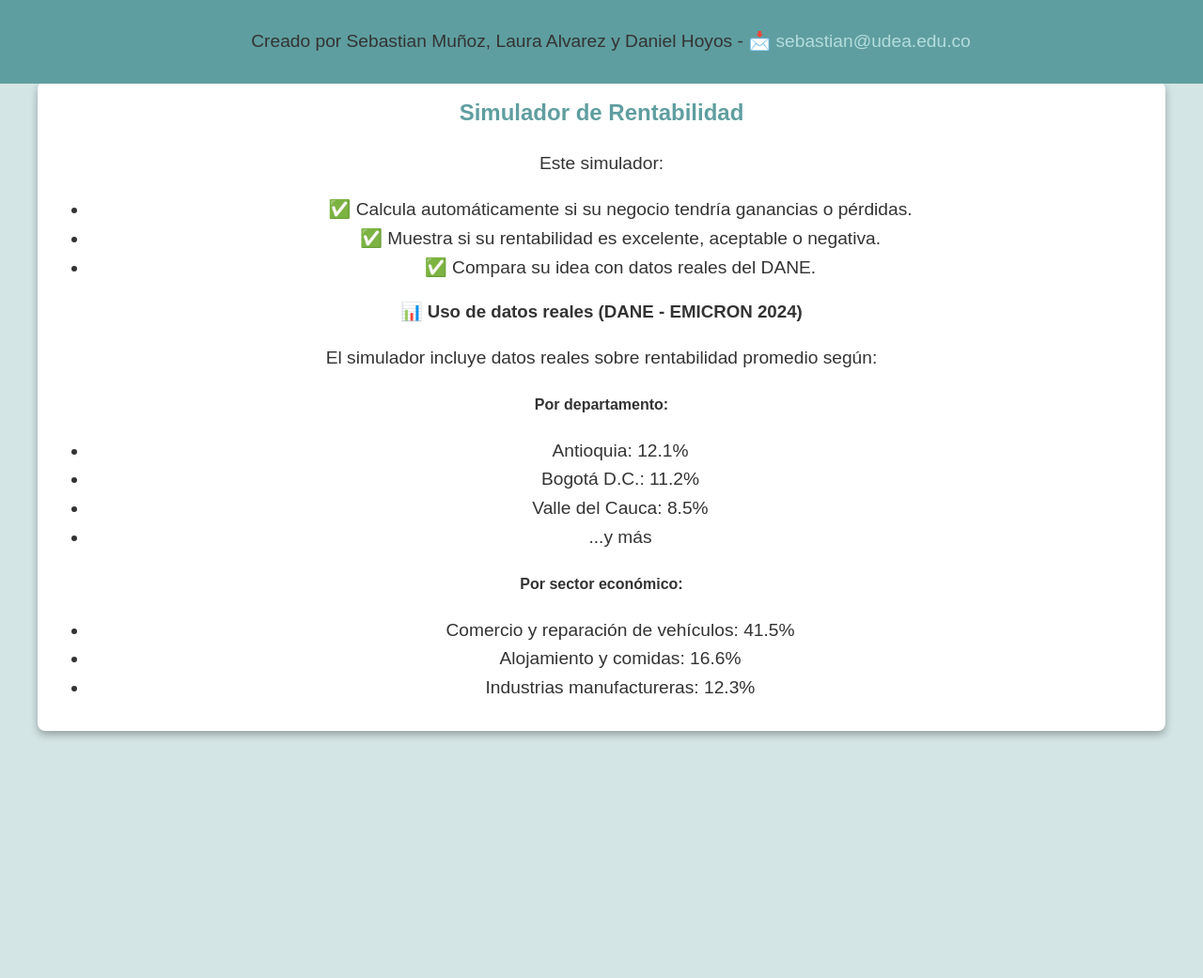
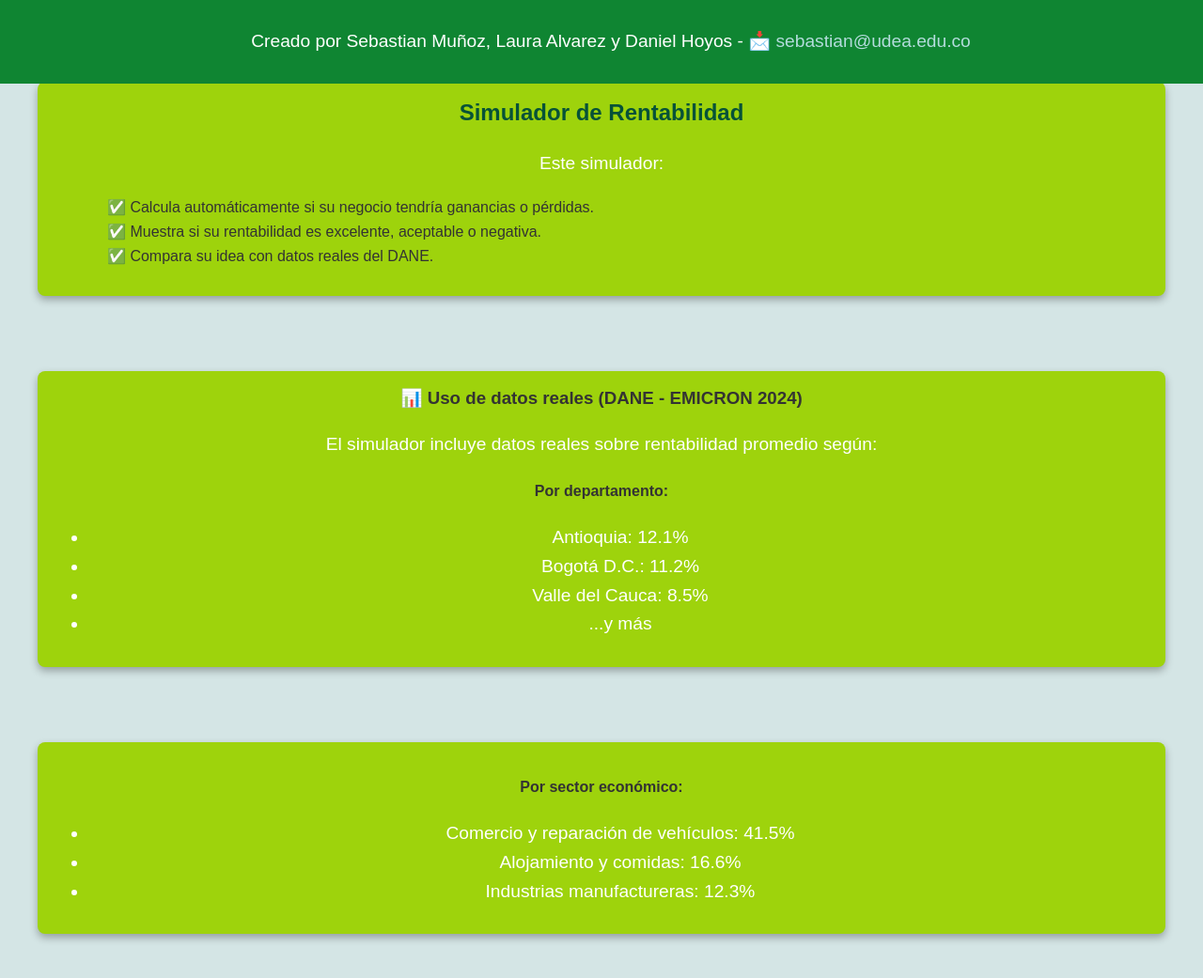
Before and after one commit to Monalisa330/BootcamU, a plain HTML site: page Proyecto2/index.html in a window 1280 px wide. Shown: the part 711-1752 px from the top of the page at 94% size. Before the commit the page ends 1649 px from the top, so only its background shows below. Drawn offline with Linux system fonts and the light colour scheme.

Commit message:
version sebas

```diff
--- a/Proyecto2/css/styles.css
+++ b/Proyecto2/css/styles.css
@@ -8,7 +8,7 @@ body {
 }
 
 header {
-    background-color: cadetblue;
+    background-color: rgb(15, 133, 50);
     color: white;
     padding: 20px;
     text-align: center;
@@ -24,7 +24,7 @@ h1, h2, h3 {
 }
 
 h2 {
-    color: cadetblue;
+    color: rgb(6, 82, 56);
     margin-top: 0;
 }
 
@@ -35,7 +35,7 @@ main {
 
 /* Navegación */
 .navbar {
-    background-color: cadetblue;
+    background-color: rgb(88, 196, 16);
     padding: 10px 0;
 }
 
@@ -60,7 +60,7 @@ main {
 }
 
 .navbar ul li a:hover {
-    color: #e0ffff;
+    color: #20b1b1;
 }
 
 
@@ -74,7 +74,9 @@ main {
     grid-template-areas:
         "item1 item1 item1"
         "item2 item3 item4"
-        "item5 item5 item5";
+        "item5 item5 item5"
+        "item6 item6 item6"
+        "item7 item7 item7";
 
     grid-auto-rows: auto;
 }
@@ -86,10 +88,27 @@ main {
 .item:nth-child(5) {
     grid-area: item5;
     margin-bottom: 60px;
+
+
+}
+.item:nth-child(6){
+    grid-area: item6;
+    margin-bottom: 60px;
+
+
+
+}
+.item:nth-child(7){
+    grid-area: item7;
+    margin-bottom: 60pxpx;
+
+
+
 }
 
+
 .item {
-    background-color: #fff;
+    background-color: #9ed30c;
     border-radius: 8px;
     padding: 14px;
     box-shadow: 0 4px 8px rgba(0, 0, 0, 0.3);
@@ -98,7 +117,7 @@ main {
 
 p, li {
     font-size: 1.2em;
-    color: #333;
+    color: white;
 }
 
 ol {
@@ -110,8 +129,8 @@ ol {
 
 
 footer {
-    background-color: cadetblue;
-    color: #fff;
+    background-color: rgb(15, 133, 50);
+    color: white;
     text-align: center;
     padding: 10px;
     position: fixed;
@@ -154,7 +173,9 @@ footer {
             "item2"
             "item3"
             "item4"
-            "item5";
+            "item5"
+            "item6"
+            "item7";
         padding-bottom: 90px;
         margin-left: 10px;
         margin-right: 10px;
--- a/Proyecto2/index.html
+++ b/Proyecto2/index.html
@@ -64,10 +64,13 @@
             <h2>Simulador de Rentabilidad</h2>
             <p>Este simulador:</p>
             <ul>
-                <li>✅ Calcula automáticamente si su negocio tendría ganancias o pérdidas.</li>
-                <li>✅ Muestra si su rentabilidad es excelente, aceptable o negativa.</li>
-                <li>✅ Compara su idea con datos reales del DANE.</li>
+                <ol>✅ Calcula automáticamente si su negocio tendría ganancias o pérdidas.</ol>
+                <ol>✅ Muestra si su rentabilidad es excelente, aceptable o negativa.</ol>
+                <ol>✅ Compara su idea con datos reales del DANE.</ol>
             </ul>
+        </section>
+
+        <section class="item" id=" datos">
 
             <h3>📊 Uso de datos reales (DANE - EMICRON 2024)</h3>
             <p>El simulador incluye datos reales sobre rentabilidad promedio según:</p>
@@ -80,13 +83,20 @@
                 <li>...y más</li>
             </ul>
 
+        </section>
+
+        <section class="item" id=" sector">
+
             <h4>Por sector económico:</h4>
             <ul>
                 <li>Comercio y reparación de vehículos: 41.5%</li>
                 <li>Alojamiento y comidas: 16.6%</li>
                 <li>Industrias manufactureras: 12.3%</li>
             </ul>
+
+
         </section>
+
     </main>
 
     <footer class="footer">
```
